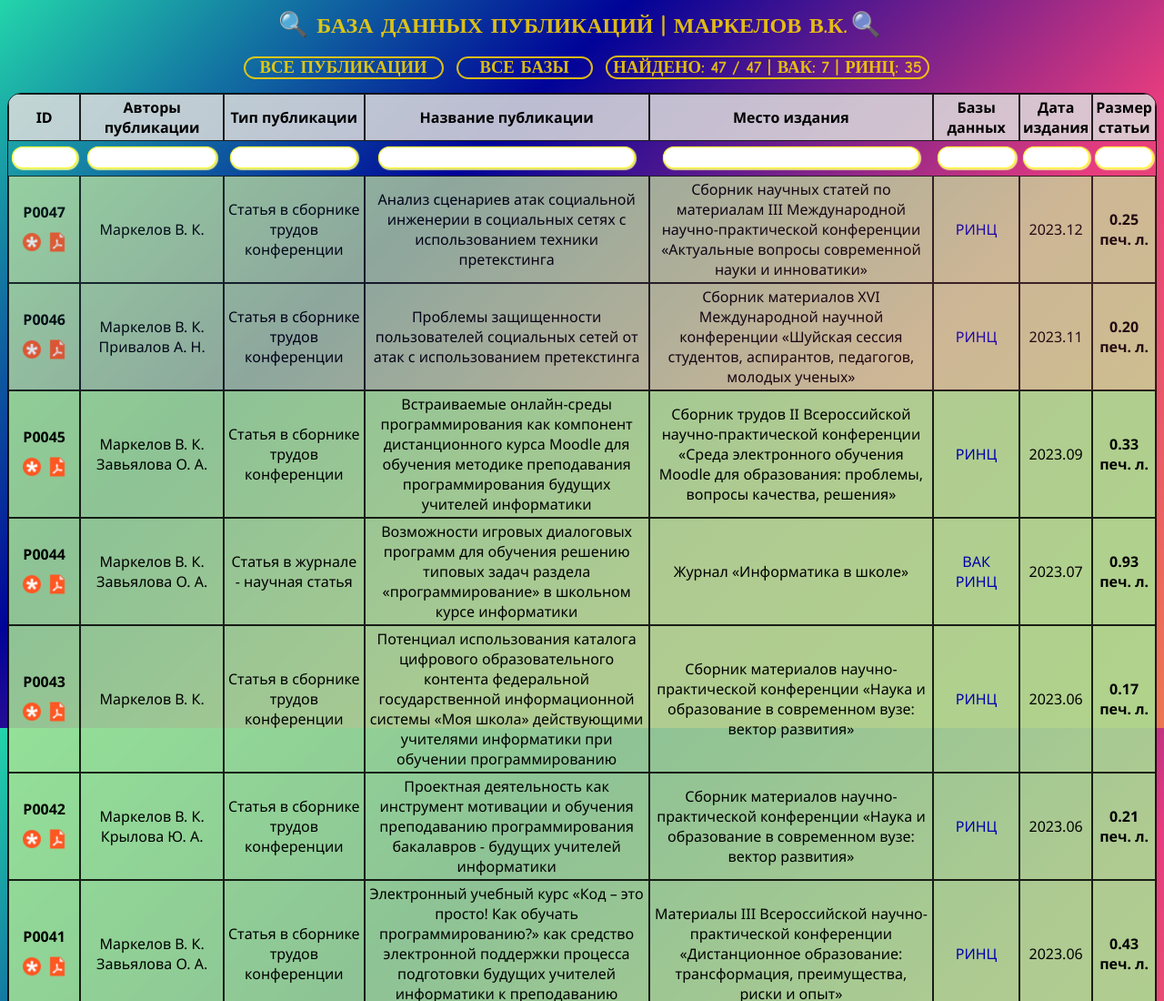
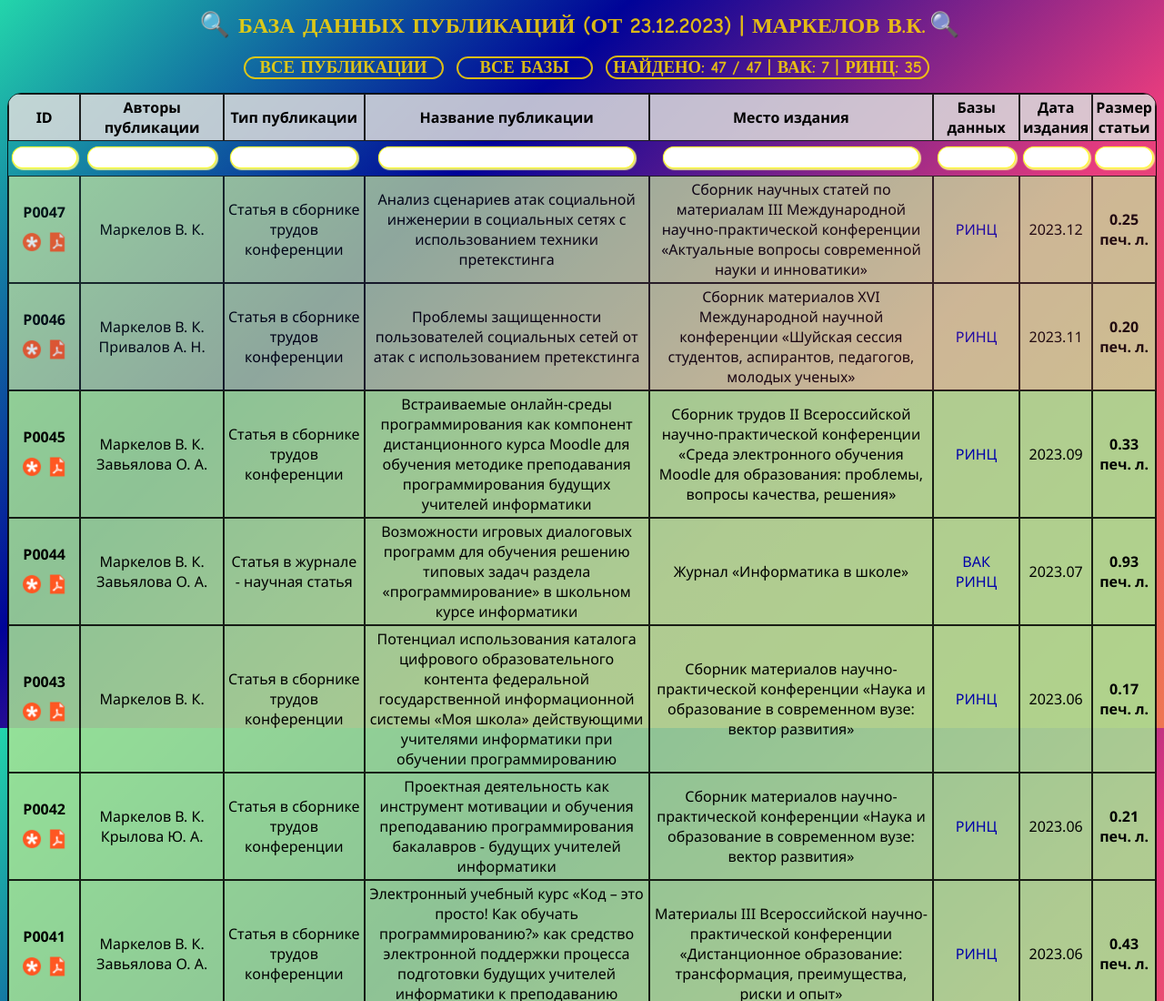
Before and after one commit to valemark/vmkpubls, a plain HTML site: page index.html in a window 1280 px wide. Shown: the top 1100 px of the page at 91% size. Drawn offline with Linux system fonts and the light colour scheme.

Commit message:
Update index.html

```diff
--- a/index.html
+++ b/index.html
@@ -12,7 +12,7 @@
         <div id="Header">
             <center>
 		<span id="LogoSearch">🔍</span>
-		<span id="Logo">БАЗА ДАННЫХ ПУБЛИКАЦИЙ | МАРКЕЛОВ В.К.</span>
+		<span id="Logo">БАЗА ДАННЫХ ПУБЛИКАЦИЙ (ОТ 23.12.2023) | МАРКЕЛОВ В.К.</span>
                 <span id="LogoSearch">🔍</span>
 	    </center>
             <br>
```
